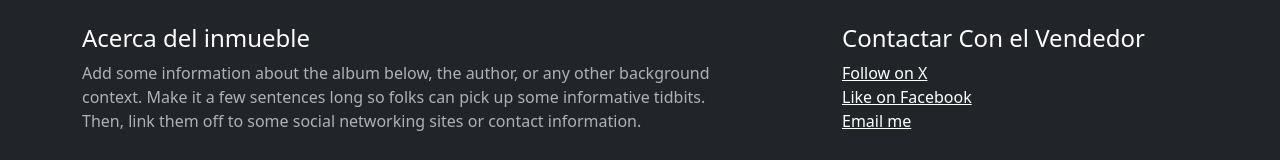
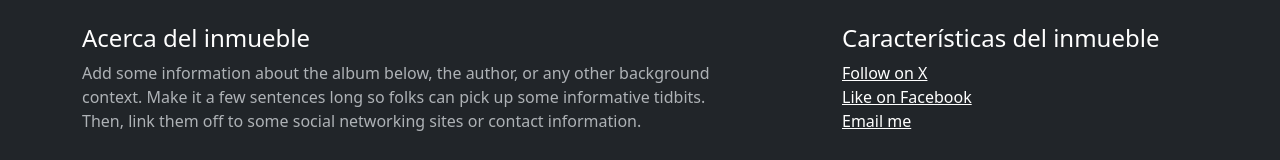
Before and after one commit to PlackiQr/Placki, a plain HTML site: page index.html in a window 1280 px wide. Both pictures are taken after a click on the button "Toggle navigation". Shown: the top 160 px of the page. Drawn offline with Linux system fonts and the light colour scheme.

Commit message:
Update index.html

```diff
--- a/index.html
+++ b/index.html
@@ -67,7 +67,7 @@
                         <p class="text-body-secondary">Add some information about the album below, the author, or any other background context. Make it a few sentences long so folks can pick up some informative tidbits. Then, link them off to some social networking sites or contact information.</p>
                     </div>
                     <div class="col-sm-4 offset-md-1 py-4">
-                        <h4>Contactar Con el Vendedor</h4>
+                        <h4>Características del inmueble</h4>
                         <ul class="list-unstyled">
                             <li><a href="#" class="text-white">Follow on X</a></li>
                             <li><a href="#" class="text-white">Like on Facebook</a></li>
```
